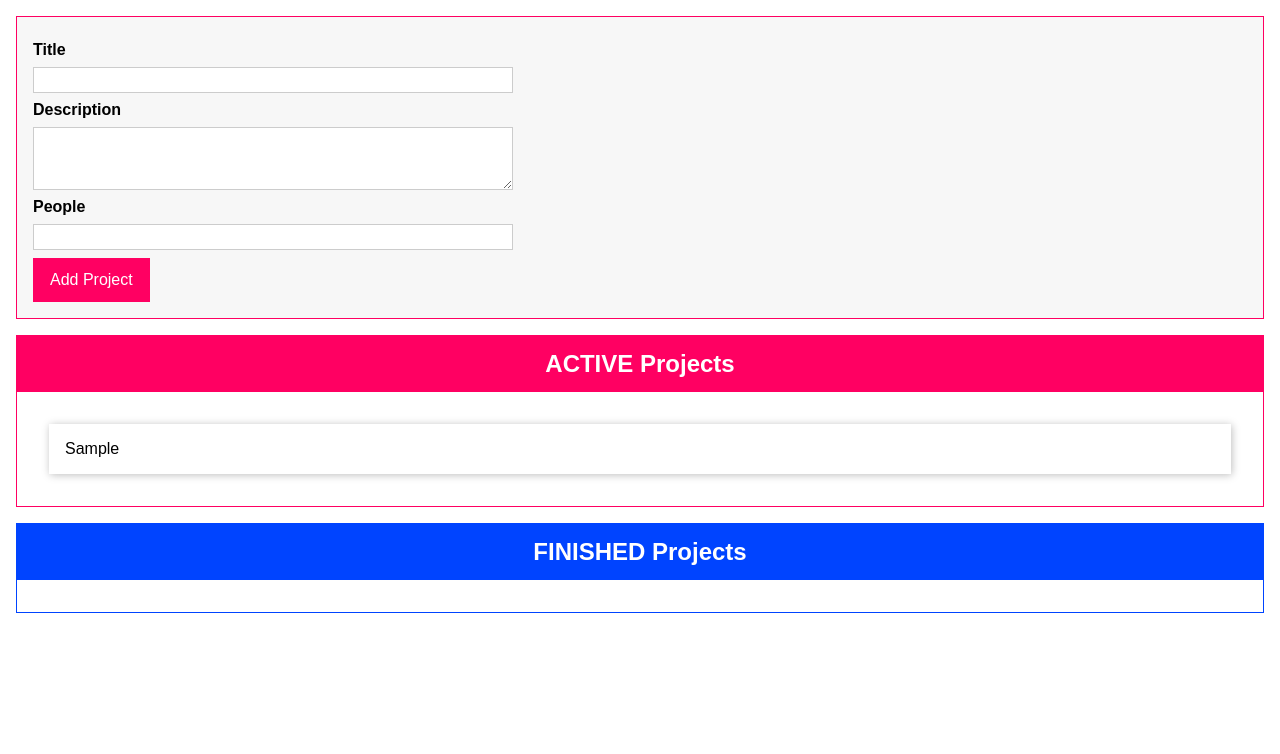
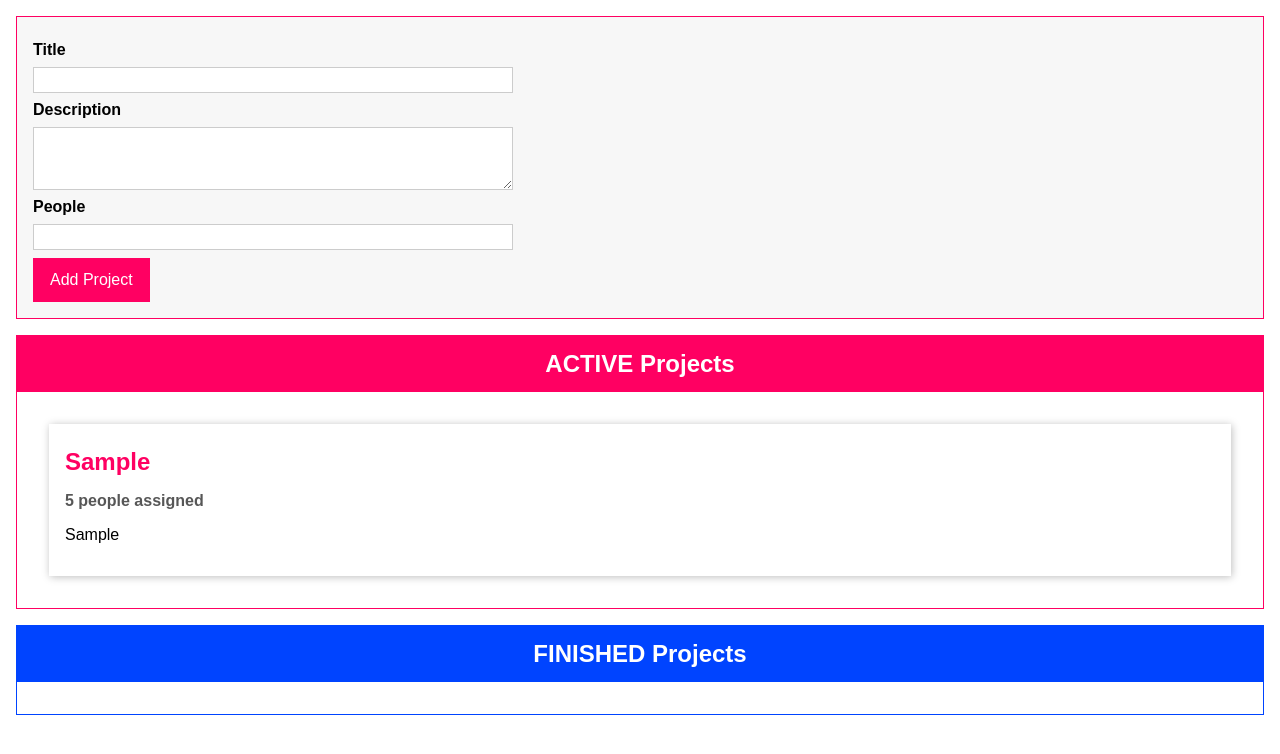
Before and after one commit to bowmancg/typescript-intro, a website with bundled scripts: page index.html in a window 1280 px wide. Both pictures are taken after typing "Sample", "Sample", "5" into the empty fields and a click on the button "Add Project". Built offline with nearby package versions, Linux system fonts and the light colour scheme.

Commit message:
fixed bug

```diff
--- a/app.css
+++ b/app.css
@@ -91,6 +91,7 @@ button:active {
   box-shadow: 1px 1px 8px rgba(0, 0, 0, 0.26);
   padding: 1rem;
   margin: 1rem;
+  background: white;
 }
 
 .projects li h2 {
--- a/index.html
+++ b/index.html
@@ -27,7 +27,11 @@
       </form>
     </template>
     <template id="single-project">
-      <li></li>
+      <li draggable="true">
+        <h2></h2>
+        <h3></h3>
+        <p></p>
+      </li>
     </template>
     <template id="project-list">
       <section class="projects">
--- a/src/app.ts
+++ b/src/app.ts
@@ -1,3 +1,14 @@
+interface Draggable {
+  dragStartHandler(event: DragEvent): void;
+  dragEndHandler(event: DragEvent): void;
+}
+
+interface DragTarget {
+  dragOverHandler(event: DragTarget): void;
+  dropHandler(event: DragTarget): void;
+  dragLeaveHandler(event: DragTarget): void;
+}
+
 enum ProjectStatus {
   Active,
   Finished,
@@ -27,7 +38,7 @@ class ProjectState extends State<Project> {
   private projects: Project[] = [];
   private static instance: ProjectState;
   private constructor() {
-    super()
+    super();
   }
 
   static getInstance() {
@@ -37,7 +48,6 @@ class ProjectState extends State<Project> {
     this.instance = new ProjectState();
     return this.instance;
   }
-
 
   addProject(title: string, description: string, peopleNum: number) {
     const newProject = new Project(
@@ -147,6 +157,47 @@ abstract class Component<T extends HTMLElement, U extends HTMLElement> {
   abstract renderContent(): void;
 }
 
+class ProjectItem
+  extends Component<HTMLUListElement, HTMLLIElement>
+  implements Draggable
+{
+  private project: Project;
+
+  get persons() {
+    if (this.project.people === 1) {
+      return "1 person";
+    } else {
+      return `${this.project.people} people`;
+    }
+  }
+
+  constructor(hostId: string, project: Project) {
+    super("single-project", hostId, false, project.id);
+    this.project = project;
+    this.configure();
+    this.renderContent();
+  }
+
+  @autobind
+  dragStartHandler(event: DragEvent) {
+    console.log(event);
+  }
+
+  dragEndHandler(_: DragEvent) {
+    console.log("DragEnd");
+  }
+
+  configure() {
+    this.element.addEventListener("dragstart", this.dragStartHandler);
+    this.element.addEventListener("dragend", this.dragEndHandler);
+  }
+  renderContent() {
+    this.element.querySelector("h2")!.textContent = this.project.title;
+    this.element.querySelector("h3")!.textContent = this.persons + " assigned";
+    this.element.querySelector("p")!.textContent = this.project.description;
+  }
+}
+
 class ProjectList extends Component<HTMLDivElement, HTMLElement> {
   assignedProjects: Project[];
 
@@ -184,9 +235,7 @@ class ProjectList extends Component<HTMLDivElement, HTMLElement> {
     )! as HTMLUListElement;
     listEl.innerHTML = "";
     for (const prjItem of this.assignedProjects) {
-      const listItem = document.createElement("li");
-      listItem.textContent = prjItem.title;
-      listEl?.appendChild(listItem);
+      new ProjectItem(this.element.querySelector("ul")!.id, prjItem);
     }
   }
 }
```
Also changed, not shown: dist/app.js, 1 other file.
